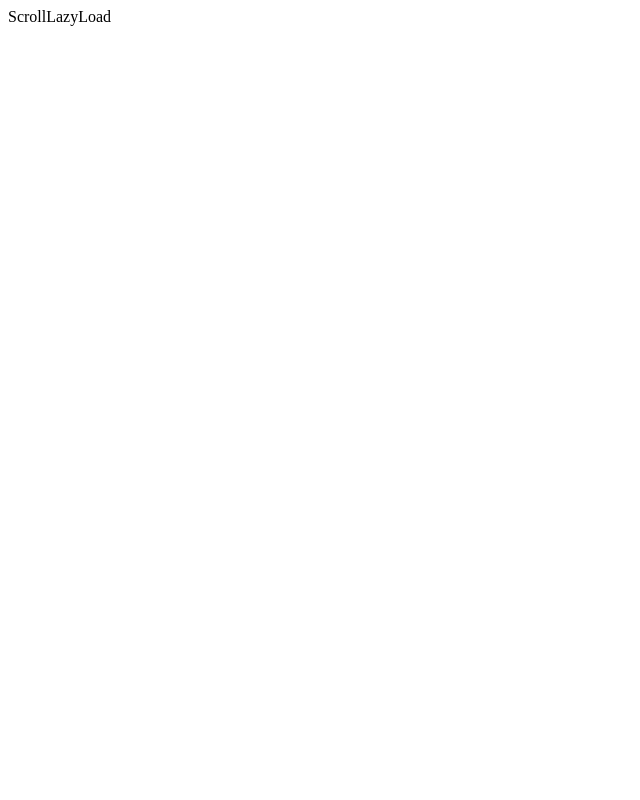
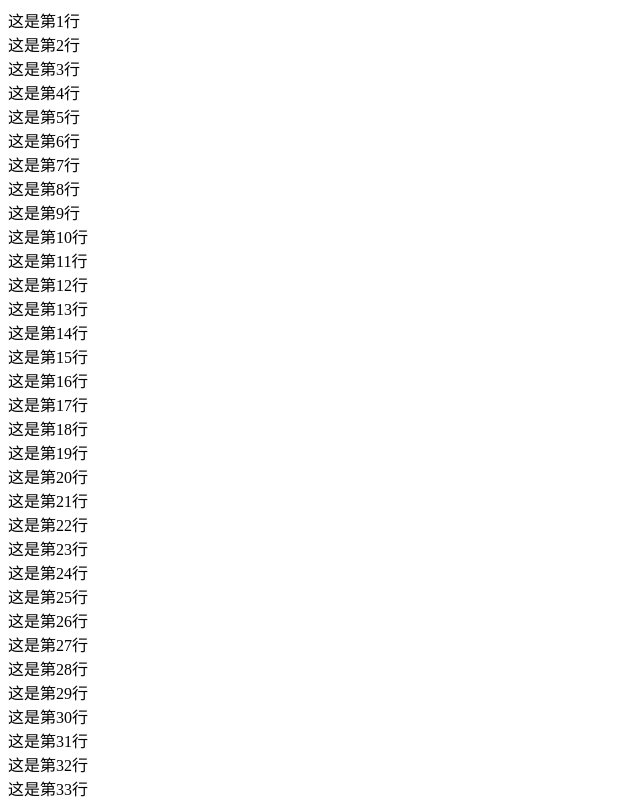
Before and after one commit to easonzen/scroll-lazy-load, a React app: page / in a window 1280 px wide. Shown: the top 800 px of the page, without its empty margins (0-640 px from the left). Built offline with nearby package versions, Linux system fonts and the light colour scheme.

Commit message:
开发ScrollLazyLoad组件

```diff
--- a/package.json
+++ b/package.json
@@ -24,6 +24,7 @@
   "homepage": "https://github.com/easonzen/scroll-lazy-load#readme",
   "devDependencies": {
     "@babel/core": "^7.13.15",
+    "@babel/plugin-transform-runtime": "^7.13.15",
     "@babel/preset-env": "^7.13.15",
     "@babel/preset-react": "^7.13.13",
     "@babel/preset-typescript": "^7.13.0",
@@ -33,6 +34,7 @@
     "babel-loader": "^8.2.2",
     "css-loader": "^5.2.1",
     "html-webpack-plugin": "^5.3.1",
+    "prettier": "^2.2.1",
     "style-loader": "^2.0.0",
     "ts-loader": "^8.1.0",
     "typescript": "^4.2.4",
--- a/src/components/ScrollLazyLoad.tsx
+++ b/src/components/ScrollLazyLoad.tsx
@@ -1,7 +1,103 @@
-import * as React from 'react';
+import React, {
+  FC,
+  Fragment,
+  useRef,
+  useEffect,
+  useCallback,
+  useState,
+} from "react";
 
-const ScrollLazyLoad = () => {
-    return <div>ScrollLazyLoad</div>
+interface ScrollLazyLoadProps {
+  children: React.ReactNode;
+  loadMore: () => Promise<any>;
+  hasMore: (data: any) => Boolean;
+  onError?: (error: any) => void;
+  renderLoading?: () => React.ReactNode;
+  renderNoMore?: () => React.ReactNode;
 }
 
+const ScrollLazyLoad: FC<ScrollLazyLoadProps> = ({
+  children,
+  loadMore,
+  hasMore,
+  onError,
+  renderLoading,
+  renderNoMore,
+}) => {
+  const watch = useRef() as any;
+  const [loading, setLoading] = useState(false);
+  const [showNoMore, setShowNoMore] = useState(false);
+
+  const load = useCallback(async () => {
+    setLoading(true);
+
+    try {
+      const resp = await loadMore();
+      const result = hasMore(resp);
+
+      if (result) {
+        setShowNoMore(false);
+      } else {
+        setShowNoMore(true);
+      }
+    } catch (error) {
+      console.error(error);
+      onError && onError(error);
+    }
+
+    setLoading(false);
+  }, [loadMore, hasMore, onError]);
+
+  const observe = useCallback(() => {
+    const io = new IntersectionObserver((entries) => {
+      const target = entries[0];
+
+      if (target.intersectionRatio <= 0) return;
+
+      load();
+    });
+
+    // 开始观察
+    io.observe(watch.current);
+
+    return () => {
+      // 关闭观察器
+      io.disconnect();
+    };
+  }, []);
+
+  const renderLoadingEle = useCallback(() => {
+    if (loading && renderLoading) {
+      return renderLoading();
+    } else if (loading && !renderLoading) {
+      return <div>Loading...</div>;
+    } else {
+      return null;
+    }
+  }, [loading, renderLoading]);
+
+  const renderNoMoreEle = useCallback(() => {
+    if (!loading && showNoMore && renderNoMore) {
+      return renderNoMore();
+    } else if (!loading && showNoMore && !renderNoMore) {
+      return <div>暂无更多数据</div>;
+    } else {
+      return null;
+    }
+  }, [loading, showNoMore, renderNoMore]);
+
+  useEffect(() => {
+    observe();
+  }, []);
+
+  return (
+    <Fragment>
+      {children}
+      <div ref={watch} />
+      {renderLoadingEle()}
+      {renderNoMoreEle()}
+    </Fragment>
+  );
+};
+
 export default ScrollLazyLoad;
--- a/src/exaples/index.tsx
+++ b/src/exaples/index.tsx
@@ -0,0 +1,33 @@
+import React, { useCallback, useState } from "react";
+import ScrollLazyLoad from "../components/ScrollLazyLoad";
+
+const arr = new Array(50).fill("test");
+
+const Example = () => {
+  const [rows, setRows] = useState(arr);
+
+  const loadMore = useCallback(() => {
+    const newRows = [...rows].concat(new Array(10).fill("test"));
+    return new Promise((resolve) => {
+      setTimeout(() => {
+        // console.log(newRows);
+        setRows(newRows);
+        resolve(true);
+      }, 1000);
+    });
+  }, [rows]);
+
+  const hasMoreOrNot = useCallback((data) => {
+    return data;
+  }, []);
+
+  return (
+    <ScrollLazyLoad loadMore={loadMore} hasMore={hasMoreOrNot}>
+      {rows.map((item, index) => {
+        return <div key={index}>这是第{index + 1}行</div>;
+      })}
+    </ScrollLazyLoad>
+  );
+};
+
+export default Example;
--- a/src/index.tsx
+++ b/src/index.tsx
@@ -1,18 +1,14 @@
-import React, { Component } from 'react';
-import ReactDOM from 'react-dom';
-import ScrollLazyLoad from "./components/ScrollLazyLoad";
+import React from "react";
+import ReactDOM from "react-dom";
+import Example from "./exaples";
 
-class Root extends Component {
-    render() {
-        return (
-            <ScrollLazyLoad />
-        )
-    }
-}
+const Root = () => {
+  return <Example />;
+};
 
 ReactDOM.render(
-    <React.StrictMode>
-      <Root />
-    </React.StrictMode>,
-    document.getElementById('root')
+  <React.StrictMode>
+    <Root />
+  </React.StrictMode>,
+  document.getElementById("root")
 );
--- a/webpack.config.js
+++ b/webpack.config.js
@@ -4,7 +4,7 @@ const HtmlWebpackPlugin = require('html-webpack-plugin');
 module.exports = {
     mode: 'development',
     entry: './src/index',
-    devtool: 'inline-source-map',
+    // devtool: 'inline-source-map',
     output: {
         filename: 'bundle.js',
         path: path.resolve(__dirname, 'dist'),
```
Also changed, not shown: public/index.html (+4 -4 lines), tsconfig.json (+2 -8 lines), .babelrc, 2 other files (tests, documents, lock files or other folders).
